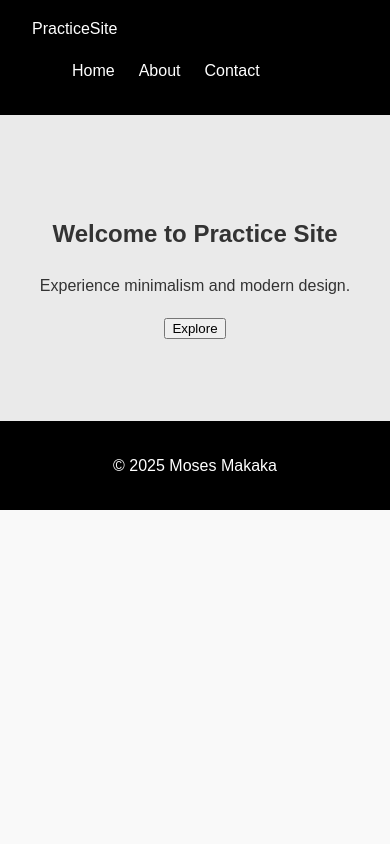
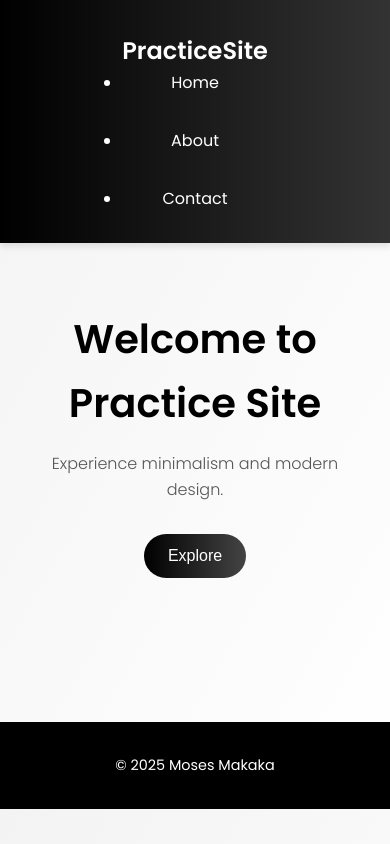
Before and after one commit to mosesmakaka/Practice-Site, a plain HTML site: page index.html in a window 390 px wide. Drawn offline with Linux system fonts and the light colour scheme.

Commit message:
Added animations

```diff
--- a/styles.css
+++ b/styles.css
@@ -1,48 +1,190 @@
 @import url('https://fonts.googleapis.com/css2?family=Poppins:wght@300;400;600&display=swap');
+
+
+* {
+    margin: 0;
+    padding: 0;
+    box-sizing: border-box;
+}
 
 body {
     font-family: 'Poppins', sans-serif;
     line-height: 1.6;
     color: #333;
+    background: linear-gradient(120deg, #f3f3f3, #ffffff);
+    overflow-x: hidden;
 }
 
-
-body {
-    margin: 0;
-    font-family: Arial, sans-serif;
-    color: #333;
-    background-color: #f9f9f9;
+img {
+    max-width: 100%;
+    height: auto;
+    display: block;
 }
 
+/* Header Styles */
 header {
-    background: #000;
-    color: #fff;
-    padding: 1rem 2rem;
+    padding: 2rem 4rem;
     display: flex;
     justify-content: space-between;
     align-items: center;
+    background: linear-gradient(90deg, #000, #333);
+    color: white;
+    box-shadow: 0 4px 6px rgba(0, 0, 0, 0.1);
 }
 
-.nav-links {
-    list-style: none;
-    display: flex;
-    gap: 1.5rem;
+header .logo {
+    font-size: 1.5rem;
+    font-weight: 600;
 }
 
-.nav-links a {
+header .nav-links {
+    display: flex;
+    gap: 2rem;
+}
+
+header .nav-links a {
     color: #fff;
     text-decoration: none;
+    font-size: 1rem;
+    transition: color 0.3s ease;
 }
 
+header .nav-links a:hover {
+    color: #ccc;
+}
+
+/* Hero Section */
 .hero {
     text-align: center;
-    padding: 5rem 2rem;
-    background: #eaeaea;
+    padding: 4rem 2rem;
 }
 
+.hero img {
+    max-width: 80%;
+    border-radius: 15px;
+    margin-bottom: 1rem;
+    box-shadow: 0 8px 16px rgba(0, 0, 0, 0.2);
+}
+
+.hero h1 {
+    font-size: 3rem;
+    font-weight: 600;
+    margin-bottom: 1rem;
+    color: #000;
+    animation: fadeIn 1s ease-out;
+}
+
+.hero p {
+    font-size: 1.2rem;
+    font-weight: 300;
+    margin-bottom: 2rem;
+    color: #555;
+}
+
+.hero button {
+    background: linear-gradient(90deg, #000, #444);
+    color: #fff;
+    font-size: 1rem;
+    padding: 0.8rem 1.5rem;
+    border: none;
+    border-radius: 25px;
+    cursor: pointer;
+    transition: transform 0.2s ease, background-color 0.3s ease;
+}
+
+.hero button:hover {
+    background-color: #333;
+    transform: scale(1.05);
+}
+
+/* Features Section */
+.features {
+    display: flex;
+    justify-content: space-around;
+    padding: 4rem 2rem;
+    gap: 2rem;
+}
+
+.feature-card {
+    background: #fff;
+    border-radius: 10px;
+    padding: 2rem;
+    box-shadow: 0 4px 8px rgba(0, 0, 0, 0.1);
+    text-align: center;
+    flex: 1;
+}
+
+.feature-card img {
+    width: 100px;
+    margin-bottom: 1rem;
+}
+
+.feature-card h3 {
+    font-size: 1.5rem;
+    font-weight: 600;
+    margin-bottom: 1rem;
+}
+
+.feature-card p {
+    font-size: 1rem;
+    font-weight: 300;
+    color: #666;
+}
+
+/* Footer Styles */
 footer {
-    text-align: center;
-    padding: 1rem;
+    margin-top: 5rem;
+    padding: 2rem;
     background: #000;
     color: #fff;
+    text-align: center;
+    font-size: 0.9rem;
 }
+
+footer a {
+    color: #fff;
+    text-decoration: none;
+    font-weight: 600;
+    transition: color 0.3s ease;
+}
+
+footer a:hover {
+    color: #ccc;
+}
+
+/* Responsive Design */
+@media (max-width: 768px) {
+    header {
+        flex-direction: column;
+        text-align: center;
+    }
+
+    .nav-links {
+        flex-direction: column;
+        gap: 1rem;
+    }
+
+    .features {
+        flex-direction: column;
+    }
+
+    .hero h1 {
+        font-size: 2.5rem;
+    }
+
+    .hero p {
+        font-size: 1rem;
+    }
+}
+
+/* Animations */
+@keyframes fadeIn {
+    from {
+        opacity: 0;
+        transform: translateY(20px);
+    }
+    to {
+        opacity: 1;
+        transform: translateY(0);
+    }
+}
```
